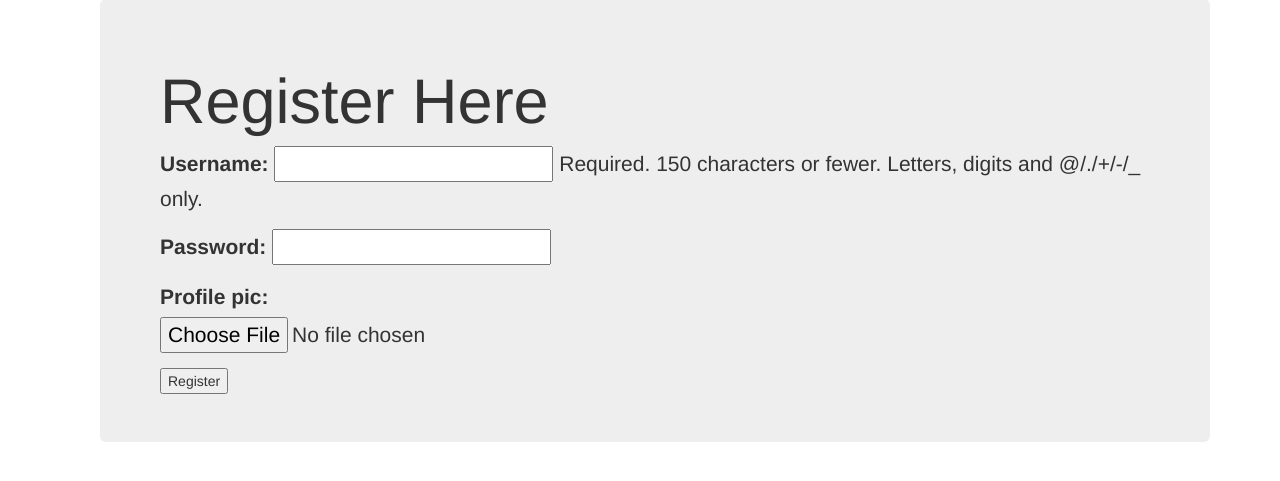
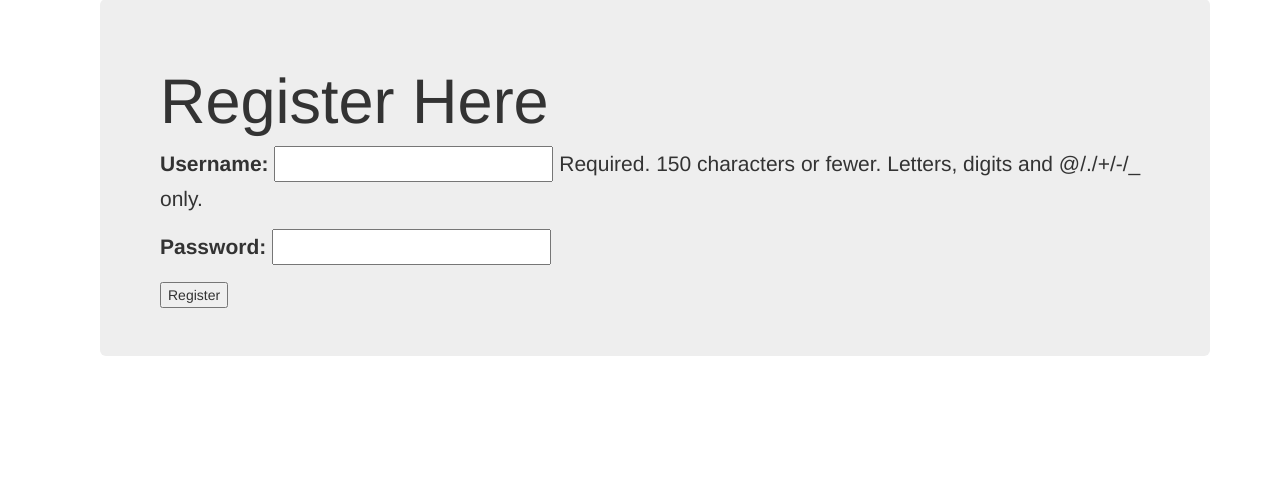
Before and after one commit to smhimran/SmartTOPC, a Django app: page /Registration/register/ in a window 1280 px wide. Shown: the part 83-564 px from the top of the page. Run offline with Django 3.2, Linux system fonts and the light colour scheme; some libraries are stand-ins or nearby versions.

Commit message:
Updated Users

```diff
--- a/Registration/admin.py
+++ b/Registration/admin.py
@@ -11,4 +11,3 @@ class contestantAdmin(admin.ModelAdmin):
 
 admin.site.register(Student, studentAdmin)
 admin.site.register(Contestant, contestantAdmin)
-admin.site.register(UserProfileInfo)
--- a/Registration/forms.py
+++ b/Registration/forms.py
@@ -1,7 +1,7 @@
 from django import forms
 from django.core import validators
 from django.contrib.auth.models import User
-from Registration.models import Student, UserProfileInfo
+from Registration.models import Student
 
 class UserForm(forms.ModelForm):
     password = forms.CharField(widget=forms.PasswordInput())
@@ -10,10 +10,6 @@ class UserForm(forms.ModelForm):
         model = User
         fields = ('username', 'password')
 
-class UserProfileInfoForm(forms.ModelForm):
-    class Meta:
-        model = UserProfileInfo
-        fields = ('profile_pic', )
 
 
 class Form(forms.ModelForm):
--- a/Registration/models.py
+++ b/Registration/models.py
@@ -3,14 +3,6 @@ from django.contrib.auth.models import User
 
 # Create your models here.
 
-class UserProfileInfo(models.Model):
-
-    user = models.OneToOneField(User, on_delete=models.CASCADE)
-
-    profile_pic = models.ImageField(upload_to='profile_pics', blank=True)
-
-    def __str__(self):
-        return self.user.username
 
 class Student(models.Model):
     dept = (
--- a/Registration/views.py
+++ b/Registration/views.py
@@ -4,9 +4,9 @@ from django.contrib.auth.decorators import login_required
 from django.contrib.auth import authenticate, login, logout
 from django.contrib.auth.models import User
 from django.http import HttpResponse, HttpResponseRedirect
-from Registration.models import Student, User, UserProfileInfo
+from Registration.models import Student
 from django.contrib import messages
-from Registration.forms import Form, UserForm, UserProfileInfoForm
+from Registration.forms import Form, UserForm
 
 # Create your views here.
 def home(request):
@@ -19,20 +19,12 @@ def register(request):
 
     if request.method == 'POST':
         user_form = UserForm(data=request.POST)
-        profile_form = UserProfileInfoForm(data=request.POST)
 
-        if user_form.is_valid() and profile_form.is_valid():
+        if user_form.is_valid():
             user = user_form.save()
             user.set_password(user.password)
+            user.is_staff = True
             user.save()
-
-            profile = profile_form.save(commit=False)
-            profile.user = user
-
-            if 'profile_pic' in request.FILES:
-                profile.profile_pic = request.FILES['profile_pic']
-
-            profile.save()
 
             registered = True
 
@@ -41,11 +33,9 @@ def register(request):
 
     else:
         user_form = UserForm()
-        profile_form = UserProfileInfoForm()
 
     dict = {
         'user_form':user_form,
-        'profile_form':profile_form,
         'registered':registered,
     }
 
--- a/templates/Registration/register.html
+++ b/templates/Registration/register.html
@@ -12,7 +12,6 @@
         <form enctype="multipart/form-data" method="post">
           {% csrf_token %}
           {{ user_form.as_p }}
-          {{ profile_form.as_p }}
           <input type="submit" name="" value="Register">
         </form>
       {% endif %}
```
Also changed, not shown: Registration/migrations/0009_delete_userprofileinfo.py (added), db.sqlite3.
